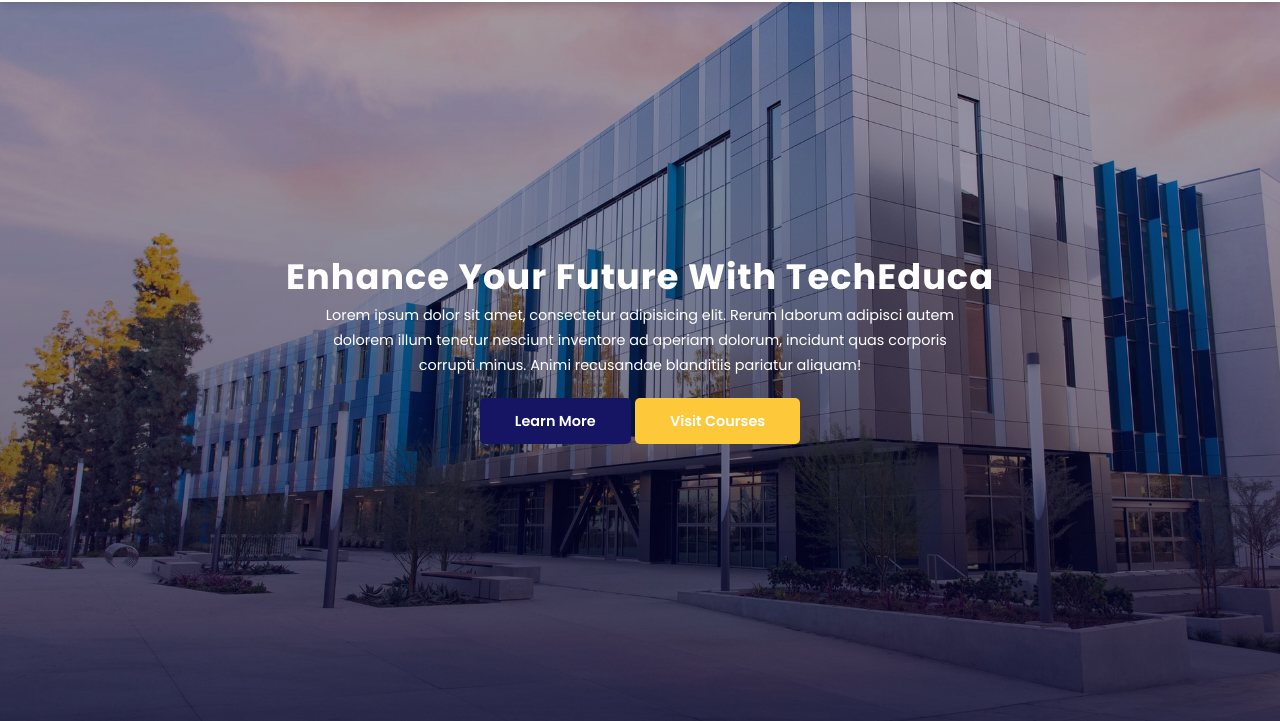
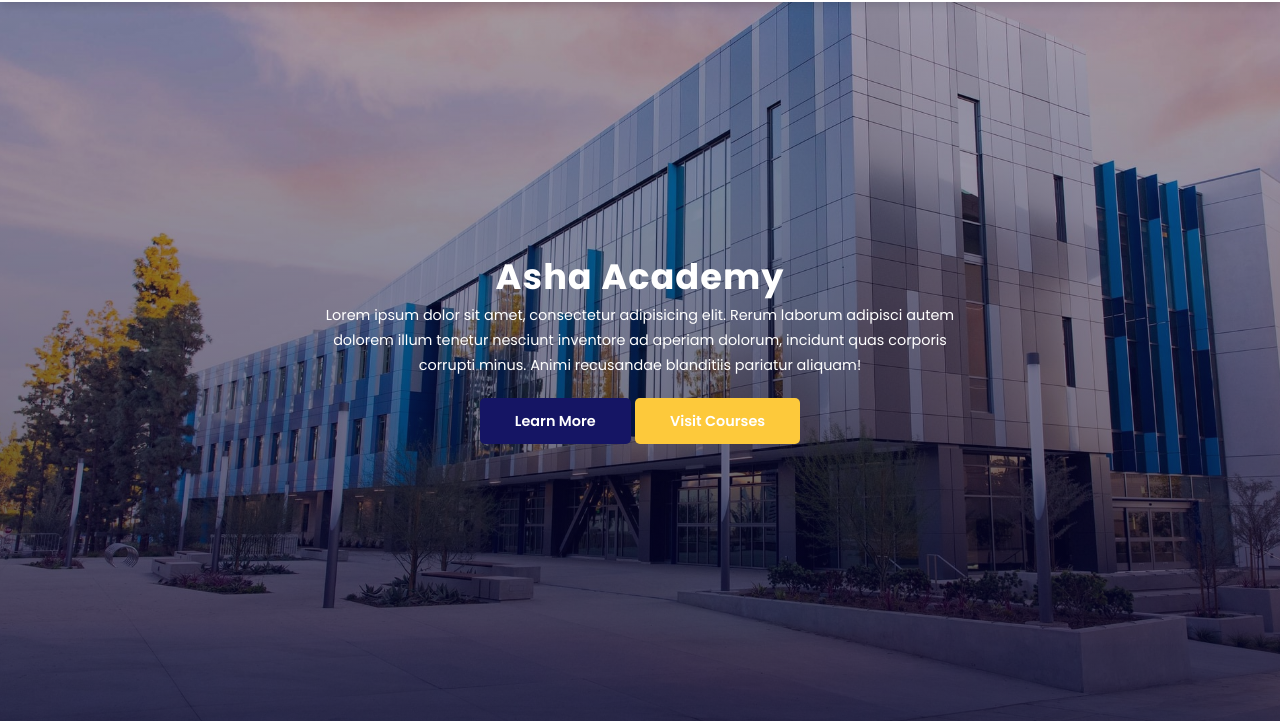
Before and after one commit to Divyanshu-byte/asha-acadamy, a plain HTML site: page index.html in a window 1280 px wide. Shown: the part 79-800 px from the top of the page. Drawn offline with nearby package versions, Linux system fonts and the light colour scheme.

Commit message:
change the h2

```diff
--- a/index.html
+++ b/index.html
@@ -28,7 +28,7 @@
     <!-- Home -->
 
     <section id="home">
-      <h2>Enhance Your Future With TechEduca</h2>
+      <h2>Asha Academy</h2>
       <p>Lorem ipsum dolor sit amet, consectetur adipisicing elit. Rerum laborum adipisci autem dolorem illum tenetur nesciunt inventore ad aperiam dolorum, incidunt quas corporis corrupti minus. Animi recusandae blanditiis pariatur aliquam!</p>
       <div class="btn">
         <a class="blue" href="#">Learn More</a>
```
